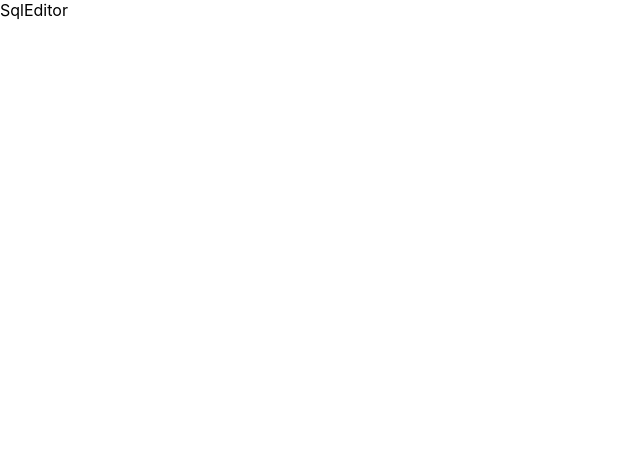
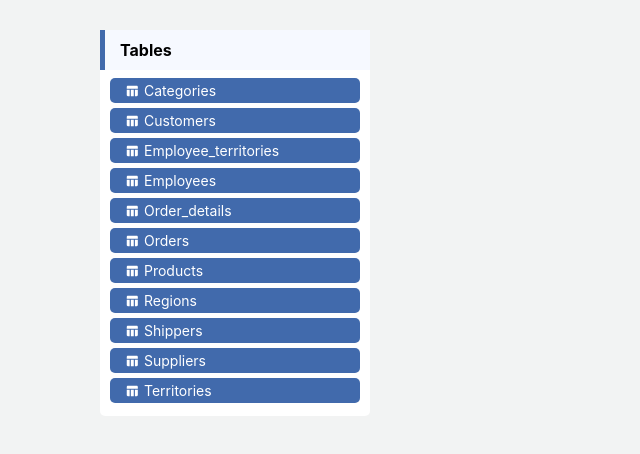
Before and after one commit to itsmdasifraza/sql-editor-react, a React (Create React App) app: page / in a window 1280 px wide. Shown: the top 454 px of the page, without its empty margins (0-640 px from the left). Built offline with nearby package versions, Linux system fonts and the light colour scheme.

Commit message:
Add table list to the sidebar (#5)
Signed-off-by: Md Asif Raza <itsmdasifraza@gmail.com>

```diff
--- a/package.json
+++ b/package.json
@@ -5,6 +5,7 @@
   "dependencies": {
     "@emotion/react": "^11.11.1",
     "@emotion/styled": "^11.11.0",
+    "@mui/icons-material": "^5.14.3",
     "@mui/material": "^5.14.5",
     "@testing-library/jest-dom": "^5.17.0",
     "@testing-library/react": "^13.4.0",
--- /dev/null
+++ b/src/components/Sidebar/Sidebar.css
@@ -0,0 +1,34 @@
+.sidebar{
+    min-height: max-content;
+    background-color: white;
+    border-radius: 5px;
+    padding-bottom: 8px;
+}
+.sidebar .sidebar__table--head{
+    padding: 10px 15px;
+    background-color: #f6f9ff;
+    margin: 0;
+    border-left: 5px solid #416aac;
+    margin-bottom: 8px;
+}
+.sidebar .sidebar__table--element{
+    border-radius: 5px;
+    background-color: #416aac;
+    margin-left: 10px;
+    margin-right: 10px;
+    padding: 4px 15px;
+    margin-bottom: 5px;
+    cursor: pointer;
+}
+.sidebar .sidebar__table--element .sidebar__table--para {
+    margin: 0;
+    display: flex;
+    align-items: center;
+    color: #444444;
+    color: white;
+    font-size: 14px;
+}
+.sidebar .sidebar__table--para .table-icon{
+    font-size: 14px !important;
+    margin-right: 5px;
+}
--- /dev/null
+++ b/src/components/Sidebar/Sidebar.js
@@ -0,0 +1,39 @@
+import React from 'react'
+import './Sidebar.css';
+import { tables } from '../../data/tables';
+import TableChartIcon from '@mui/icons-material/TableChart';
+
+/**
+ * The sidebar layout displays the list of tables on which query will be performed.
+ * @param void
+ * @returns {JSX.Element}
+ * @constructor
+ */
+let Sidebar = () => {
+
+  const handleTable = (tableName) => {
+    // console.log(tableName);
+  }
+
+  return (
+    <section className="sidebar">
+        <div className="sidebar__table">
+            <h4 className="sidebar__table--head">Tables</h4>
+            {tables.map((elem, index)=>{
+                return (
+                    <div key={index} className="sidebar__table--element"
+                        onClick={()=>{handleTable(elem);}}>
+                        <p className="sidebar__table--para">
+                            <TableChartIcon className="table-icon"/>
+                            <span>{elem}</span>
+                        </p>
+                    </div>
+                );
+            })}
+        </div>
+    </section>
+  )
+
+}
+
+export {Sidebar};
--- /dev/null
+++ b/src/data/tables.js
@@ -0,0 +1,14 @@
+const tables = [
+    "Categories",
+    "Customers",
+    "Employee_territories",
+    "Employees",
+    "Order_details",
+    "Orders",
+    "Products",
+    "Regions",
+    "Shippers",
+    "Suppliers",
+    "Territories"
+];
+export {tables};
--- a/src/pages/SqlEditor/SqlEditor.css
+++ b/src/pages/SqlEditor/SqlEditor.css
@@ -0,0 +1,5 @@
+.sql-editor{
+    background-color: #f2f3f3 ;
+    padding: 30px 100px;
+    min-height: 100vh;
+}
--- a/src/pages/SqlEditor/SqlEditor.js
+++ b/src/pages/SqlEditor/SqlEditor.js
@@ -1,9 +1,20 @@
 import './SqlEditor.css';
 import React from 'react'
+import { Sidebar } from '../../components/Sidebar/Sidebar';
+import Grid2 from '@mui/material/Unstable_Grid2';
 
 function SqlEditor() {
   return (
-    <div>SqlEditor</div>
+    <div className='sql-editor'>
+        <Grid2 container spacing={0} >
+            <Grid2 xs={12} sm={3} md={3} >
+                <Sidebar/>
+            </Grid2>
+            <Grid2 xs={12} sm={1} md={3} >
+
+            </Grid2>
+        </Grid2>
+    </div>
   )
 }
 
```
Also changed, not shown: 1 other file (tests, documents, lock files or other folders).
